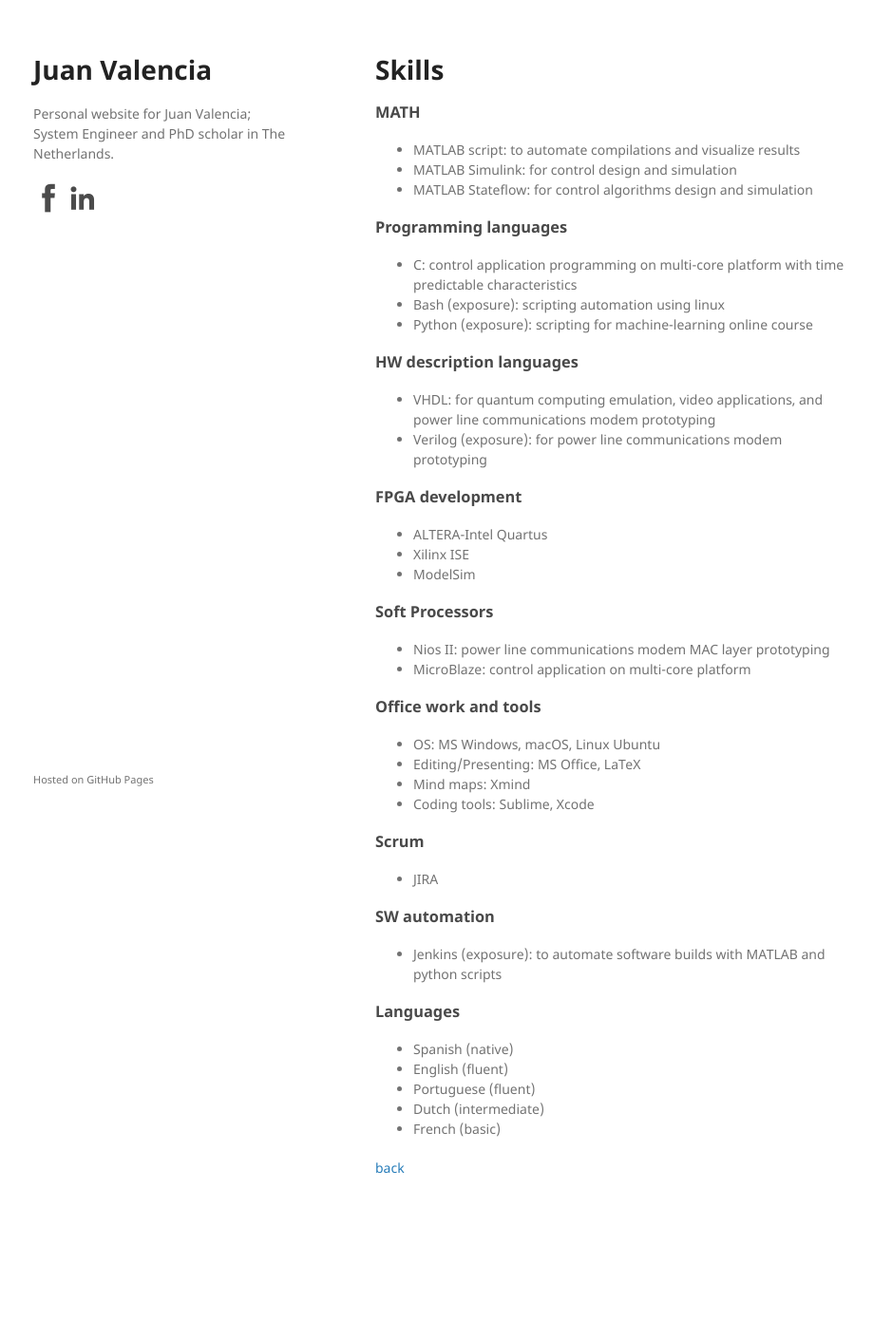
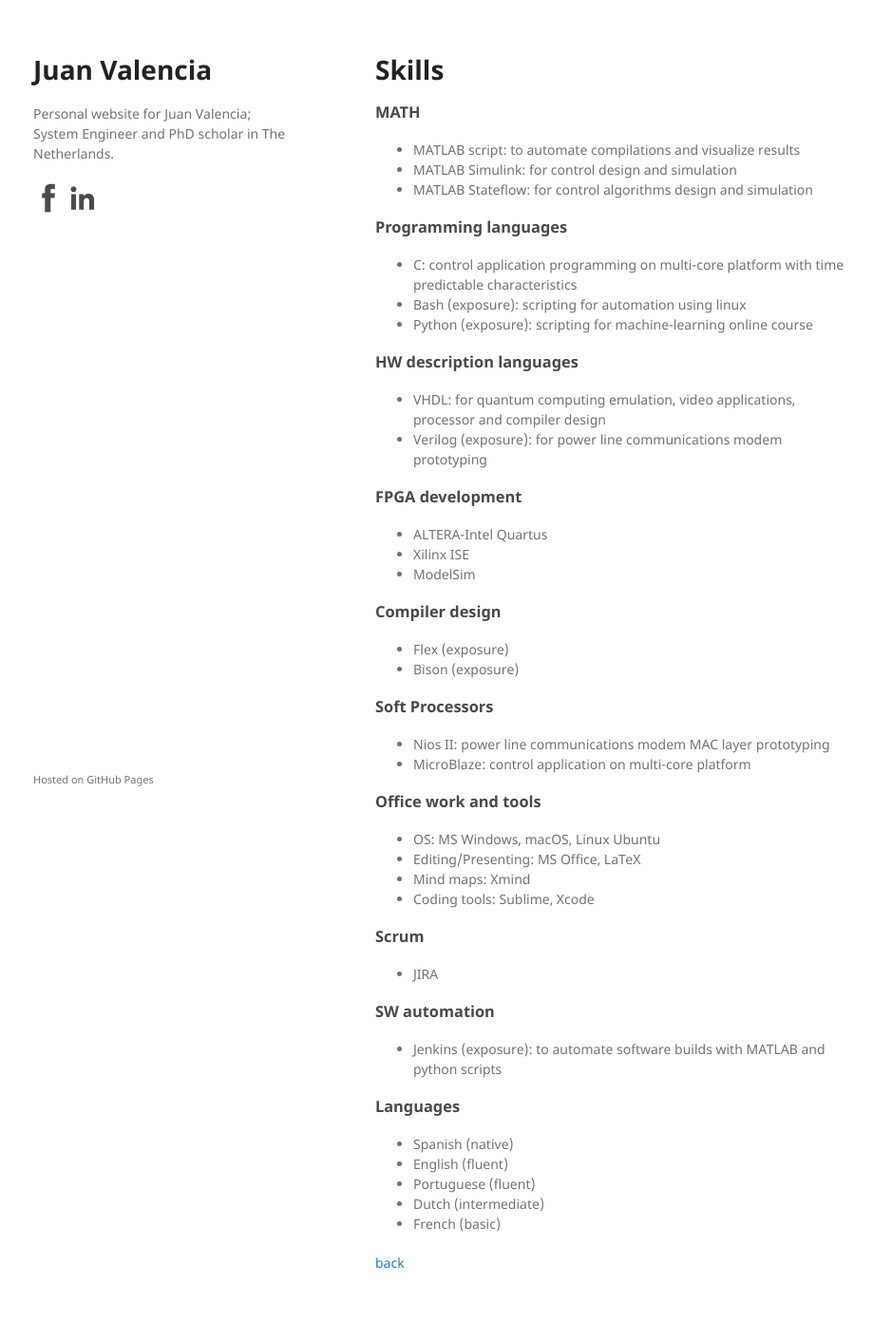
Before and after one commit to juanvalen15/juanvalen15.github.io, a Jekyll site: the page built from skills.md, in a window 1280 px wide. Shown: the whole page at 95% size, without its empty margins (175-1094 px from the left). Built offline with Jekyll 4.4.1, drawn with Linux system fonts in a browser that asks for light colours; our own code applies the rules of GitHub Pages for plain Markdown files; before the commit the page ends 1310 px from its top, so only the background shows below that.

Commit message:
update skills.md
update

```diff
--- a/skills.md
+++ b/skills.md
@@ -11,17 +11,21 @@ layout: default
 
 ### Programming languages
 - C: control application programming on multi-core platform with time predictable characteristics
-- Bash (exposure): scripting automation using linux
+- Bash (exposure): scripting for automation using linux
 - Python (exposure): scripting for machine-learning online course
 
 ### HW description languages
-- VHDL: for quantum computing emulation, video applications, and power line communications modem prototyping
+- VHDL: for quantum computing emulation, video applications, processor and compiler design
 - Verilog (exposure): for power line communications modem prototyping
 
 ### FPGA development
 - ALTERA-Intel Quartus
 - Xilinx ISE
 - ModelSim
+
+### Compiler design
+- Flex (exposure)
+- Bison (exposure)
 
 ### Soft Processors
 - Nios II: power line communications modem MAC layer prototyping
```
